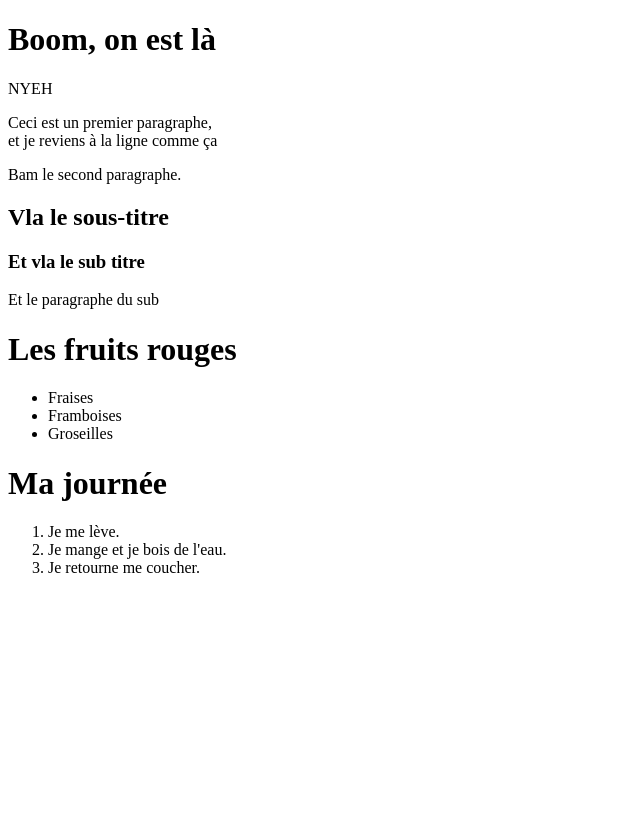
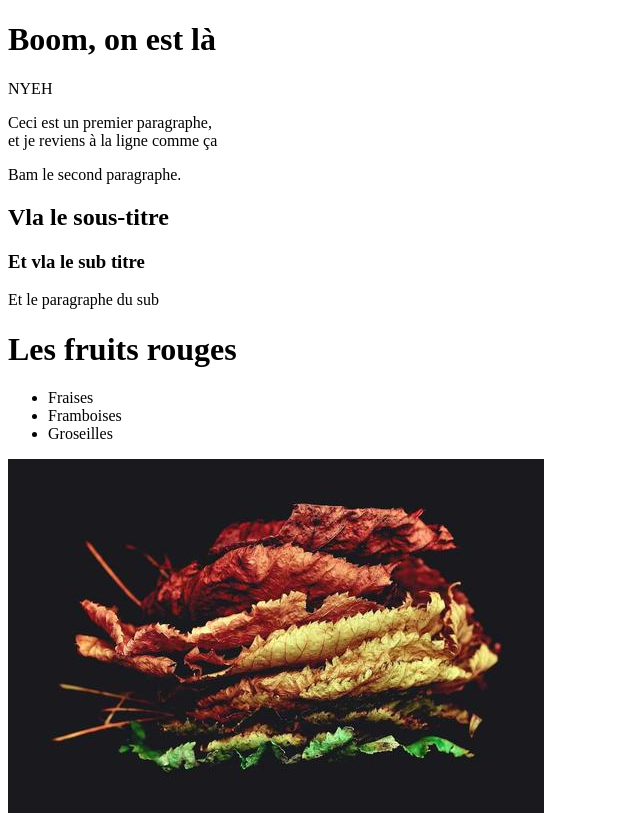
Before and after one commit to Pheonyxior/PERNET_Victor_Python_Projet6, a plain HTML site: page index.html in a window 1280 px wide. Shown: the top 816 px of the page, without its empty margins (0-640 px from the left). Drawn offline with Linux system fonts and the light colour scheme.

Commit message:
picture tag

```diff
--- a/index.html
+++ b/index.html
@@ -22,7 +22,7 @@
         <li>Framboises</li>
         <li>Groseilles</li>
     </ul>
-
+    <img src="./pictures/feuilles.jpg">
     <h1>Ma journée</h1>
     <ol>
         <li>Je me lève.</li>
```
Also changed, not shown: pictures/feuilles.jpg (added).
